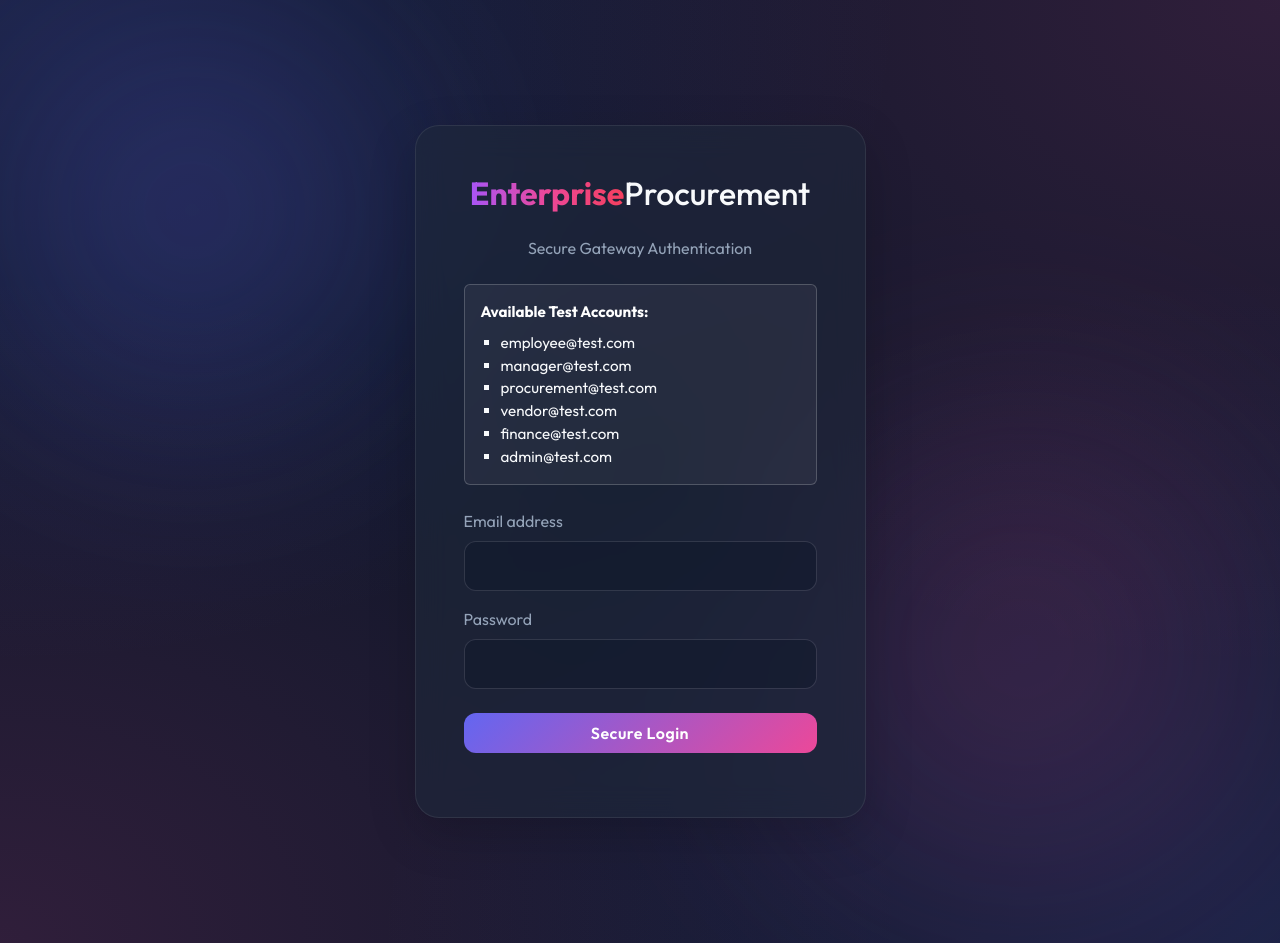
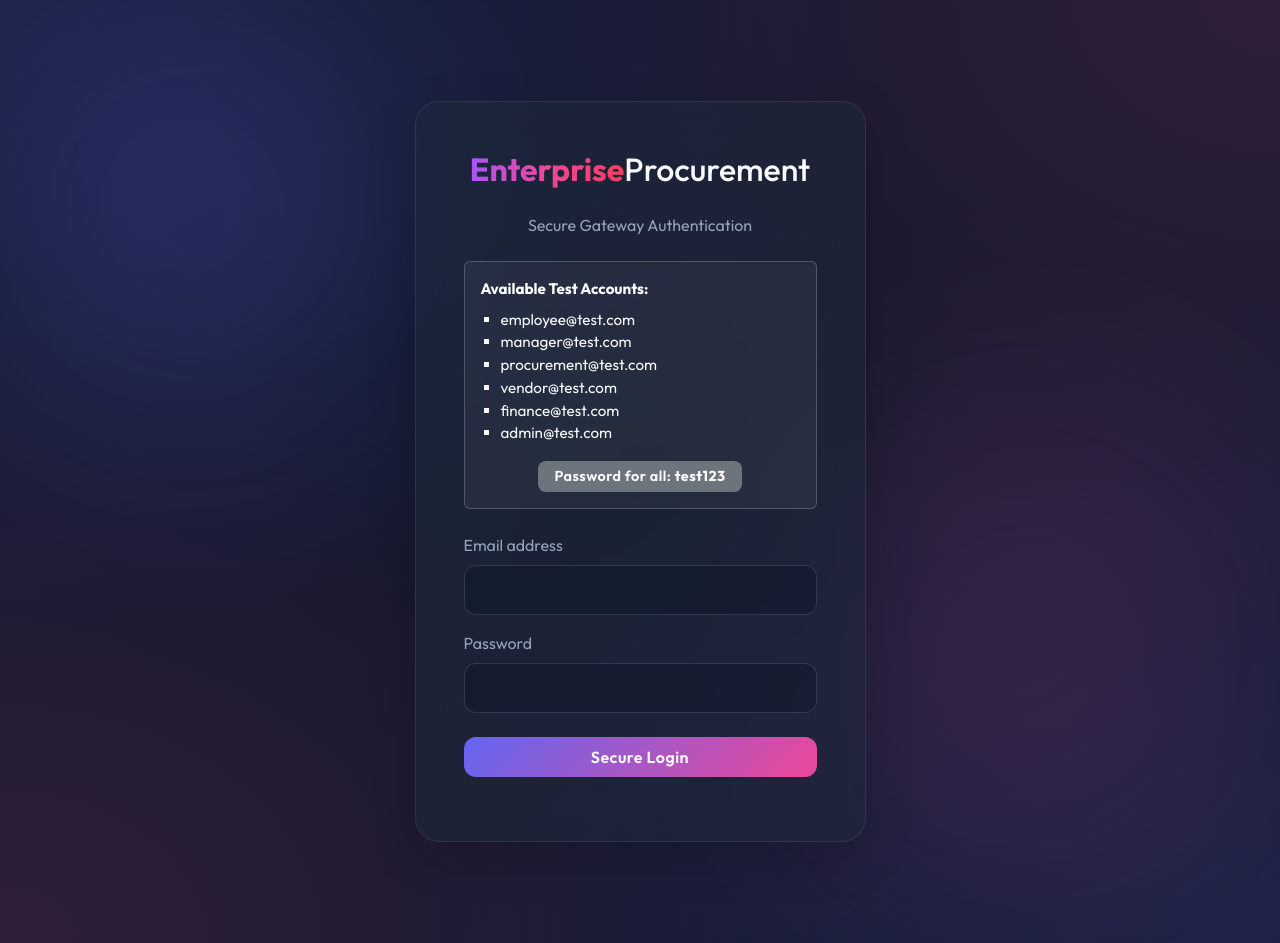
Before and after one commit to nisarg-007/procurement_system, a Flask app: page /login in a window 1280 px wide. Run offline with Flask 3, Linux system fonts and the light colour scheme; some libraries are stand-ins or nearby versions.

Commit message:
Display default test password directly on login screen for easier access

```diff
--- a/templates/login.html
+++ b/templates/login.html
@@ -21,6 +21,9 @@
                         <li>finance@test.com</li>
                         <li>admin@test.com</li>
                     </ul>
+                    <div class="mt-3 text-center w-100">
+                        <span class="badge bg-secondary px-3 py-2" style="font-size: 0.9rem;">Password for all: <strong>test123</strong></span>
+                    </div>
                 </div>
 
                 <form id="firebaseLogin">
```
